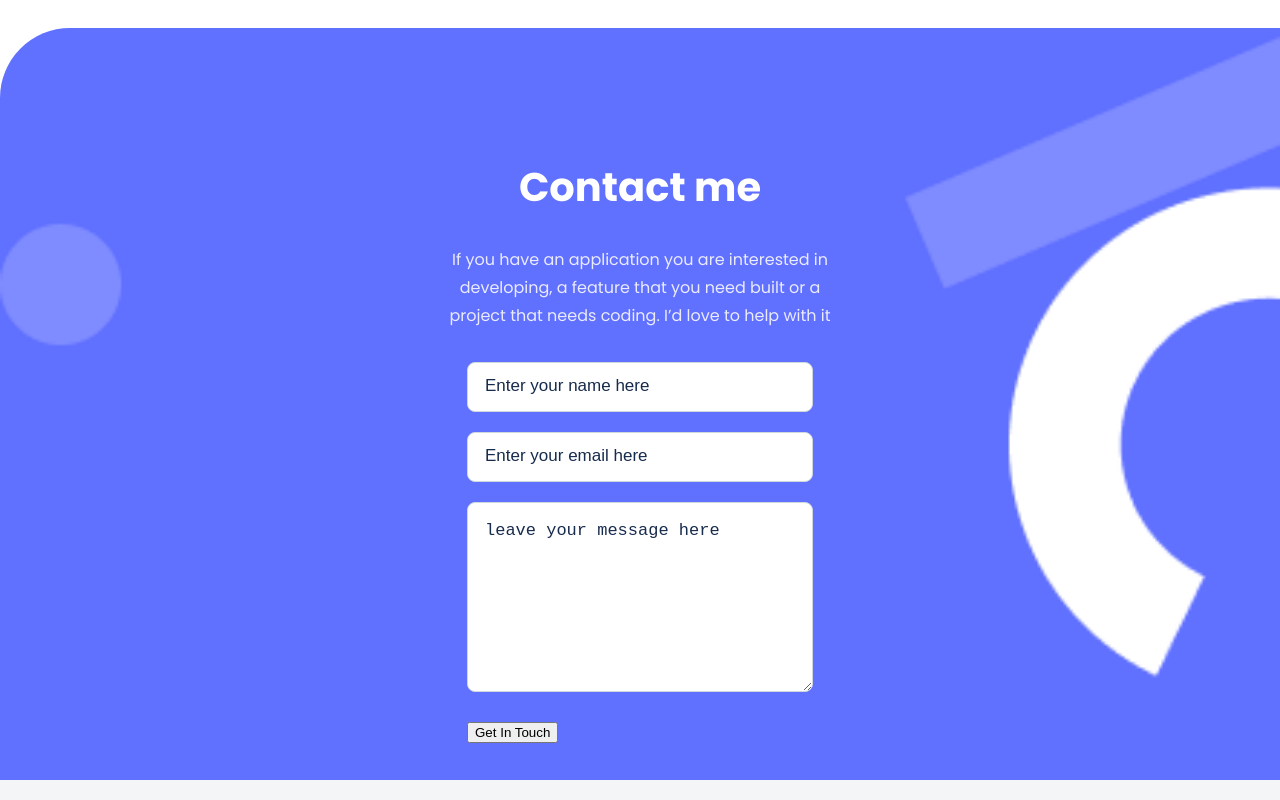
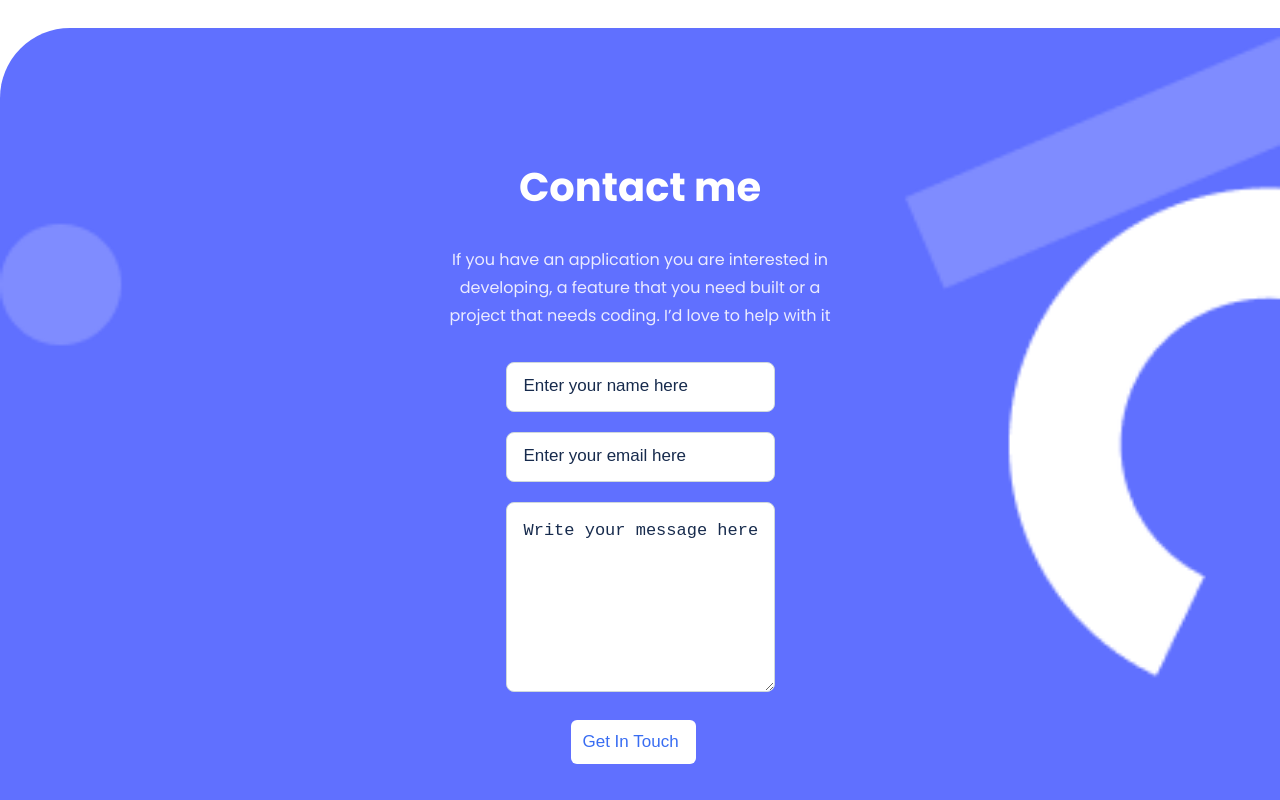
Before and after one commit to abenezer-addisu/Portfolio-Final-mobile-version, a website: page index.html in a window 1280 px wide. Shown: the part 4511-5311 px from the top of the page. Drawn offline with Linux system fonts and the light colour scheme.

Commit message:
Edit Contact form

```diff
--- a/CSS/style.css
+++ b/CSS/style.css
@@ -321,6 +321,30 @@ h2 {
   text-align: center;
 }
 
+.form-button {
+  display: flex;
+  flex-direction: row;
+  align-items: center;
+  padding: 12px;
+  gap: 10px;
+  margin-top: 21px;
+  background-color: white;
+  width: 125px;
+  height: 44px;
+  border: 0px solid #6070ff;
+  border-radius: 6px;
+  font-weight: 500;
+  font-size: 17px;
+  line-height: 24px;
+  color: #396df2;
+  text-align: center;
+}
+
+li.btn {
+  padding-left: 65px;
+}
+
+
 .textandlinks {
   display: flex;
 }
@@ -518,33 +542,6 @@ button:hover {
 }
 
 .form-des p {
-  width: 327px;
-  font-weight: 400;
-  font-size: 20px;
-  line-height: 28px;
-  text-align: center;
-  color: #ebebff;
-  align-items: center;
-  margin-left: auto;
-  margin-right: auto;
-}
-
-.form-des h1 {
-  font-weight: 700;
-  font-size: 40px;
-  line-height: 52px;
-  text-align: center;
-  color: #fff;
-  margin-top: 103px;
-}
-
-form {
-  display: flex;
-  flex-direction: column;
-  justify-content: center;
-  align-items: center;
-}
-.form-des p {
   width: 250px;
   font-weight: 400;
   font-size: 16px;
@@ -574,7 +571,7 @@ form {
 
 #user-name,
 #email-address {
-  width: 327px;
+  width: 250px;
   height: 48px;
   background: #fff;
   border: 1px solid #cfd8dc;
@@ -596,7 +593,7 @@ form {
   background: #fff;
   border: 1px solid #cfd8dc;
   border-radius: 8px;
-  width: 327px;
+  width: 250px;
   height: 170px;
   padding: 18px 0 0 17px;
 }
--- a/index.html
+++ b/index.html
@@ -280,20 +280,22 @@
                     <h1>Contact me</h1>
                     <p>If you have an application you are interested in developing, a feature that you need built or a project that needs coding. I’d love to help with it </p>
                 </div>
-                <form id="form" method="POST" action="https://formspree.io/f/xjvzplnw">
+
+               <form id="form" method="POST" action="https://formspree.io/f/xjvzplnw">
                     <ul class="form-ul">
                         <li>
-                            <input type="text" name="name" id="user-name" placeholder="Enter your name here" required>
+                            <input type="text" maxlength="30" name="name" id="user-name" placeholder="Enter your name here" required>
                         </li>
                         <li>
                             <input type="email" name="email" id="email-address" placeholder="Enter your email here" required>
                         </li>
                         <li>
-                            <textarea name="message" id="msg" maxlength="500" placeholder="leave your message here " required></textarea>
+                            <textarea name="message" id="msg" maxlength="500" placeholder="Write your message here " required></textarea>
                         </li>
                         <span id="form-error" class="contact-top-p"></span>
-                        <li>
-                            <button type="submit" id="form-button">Get In Touch</button>
+                        <li class="btn">
+
+                            <button type="submit" class="form-button">Get In Touch</button>
                         </li>
                     </ul>
                 </form>
```
